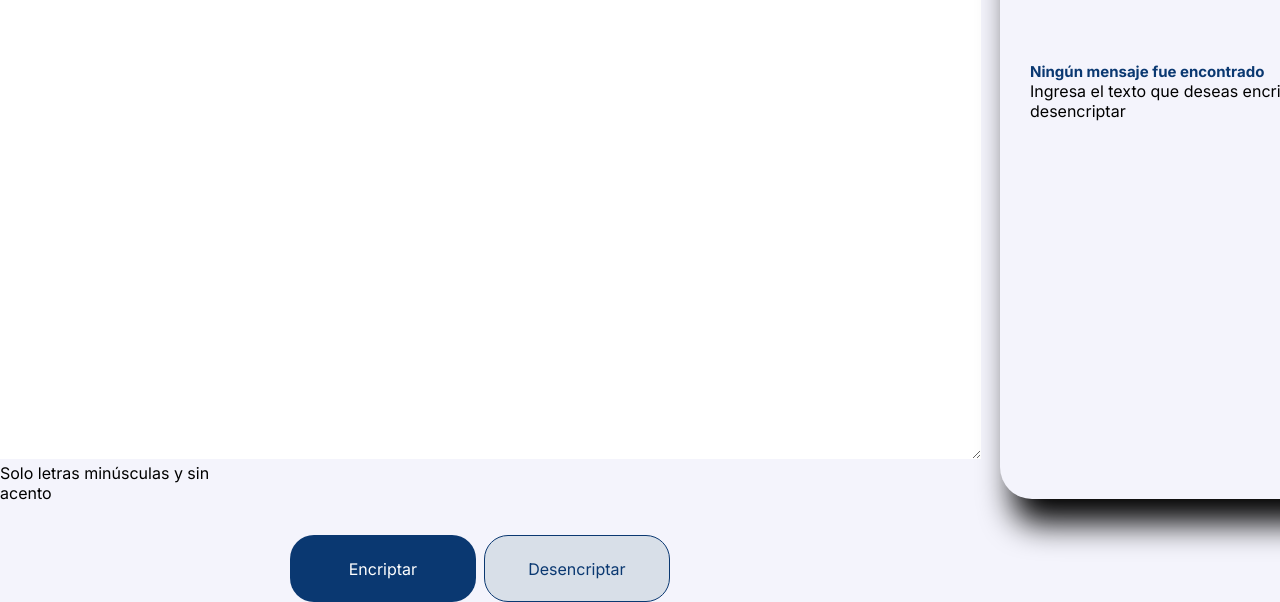
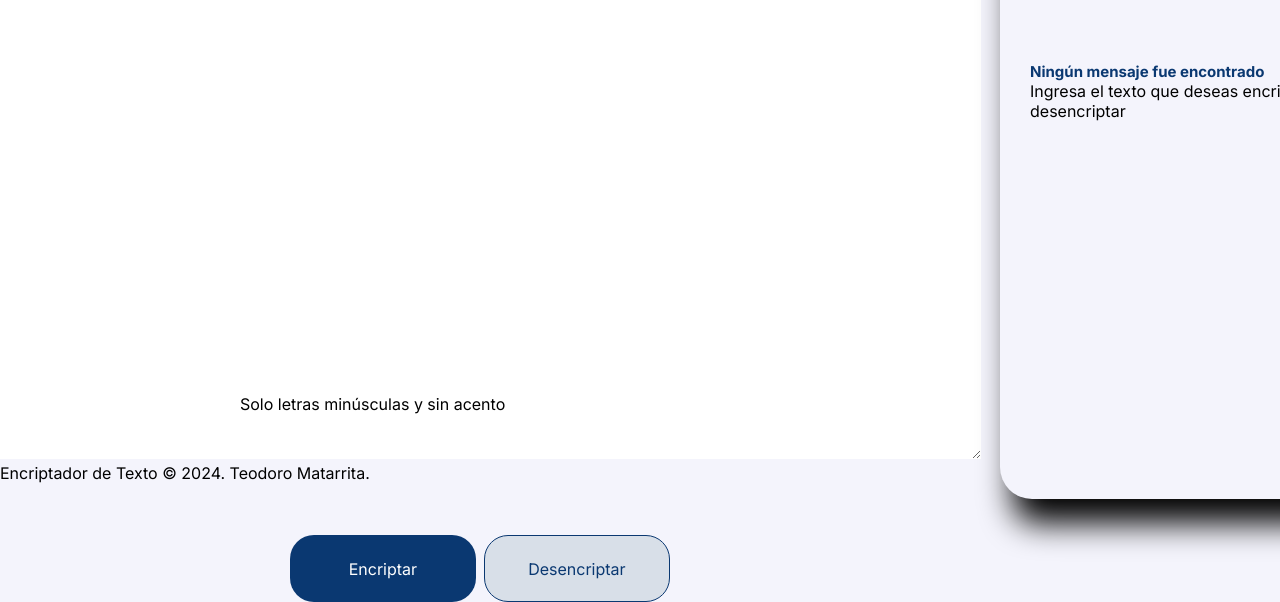
Before and after one commit to TeodoroMG/Encriptador-de-texto, a plain HTML site: page index.html in a window 1280 px wide. Shown: the part 366-968 px from the top of the page. Drawn offline with Linux system fonts and the light colour scheme.

Commit message:
actualiza el css

```diff
--- a/index.html
+++ b/index.html
@@ -13,13 +13,18 @@
       rel="stylesheet"
     />
     <title>Encriptador de texto</title>
-     <meta name="description" content="Este es un proyecto para cifrar información ">
-     <meta name="author" content="Teodoro Matarrita ">
+    <meta
+      name="description"
+      content="Este es un proyecto para cifrar información "
+    />
+    <meta name="author" content="Teodoro Matarrita " />
   </head>
 
+  <header>
+    <h1 class="logo" id="logo" src="img/Logo@2x.png"></h1>
+  </header>
+
   <body>
-
-    <h1 class="logo" id="logo" src="img/Logo.png"></h1>
     <div class="container">
       <div class="encriptar">
         <textarea
@@ -32,7 +37,7 @@
         ></textarea>
 
         <div class="terminos">
-          <p>Solo letras minúsculas y sin acento </p>
+          <p>Solo letras minúsculas y sin acento</p>
         </div>
 
         <div class="botones">
@@ -55,7 +60,7 @@
           <p id="parrafo">
             Ingresa el texto que deseas encriptar ó desencriptar
           </p>
-<!--<textarea
+          <!--<textarea
             name="mensaje"
             id="mensaje"
             cols="30"
@@ -65,6 +70,9 @@
         </div>
       </div>
     </div>
-     <script src="index.js"></script>
+    <script src="index.js"></script>
   </body>
+  <footer class="footer">
+    <p>Encriptador de Texto © 2024. Teodoro Matarrita.</p>
+  </footer>
 </html>
--- a/style.css
+++ b/style.css
@@ -21,11 +21,15 @@ head{
     margin: 0 auto;
 }
 .terminos{
-  width: 229px;
+  text-align:center
+width: 500px;
 height:18px;
-top: 851px;
+top: 760px;
 left: 240px;
 gap: 8px;
+position: absolute;
+display: flex;
+flex-direction: row;
 
 }
 
```
